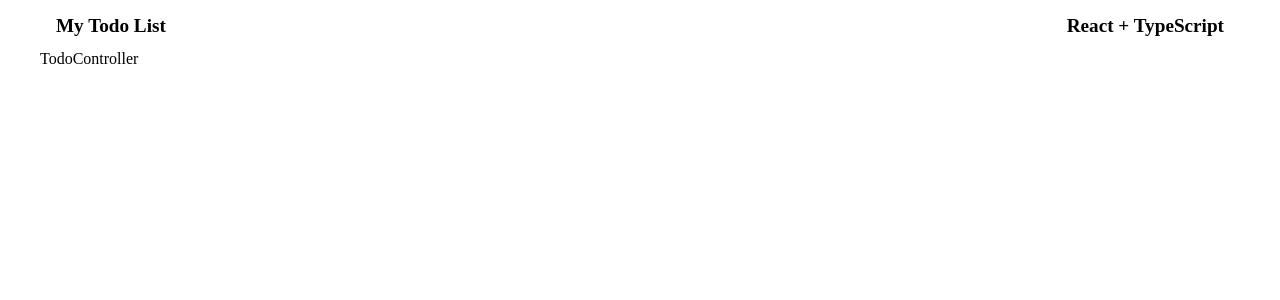
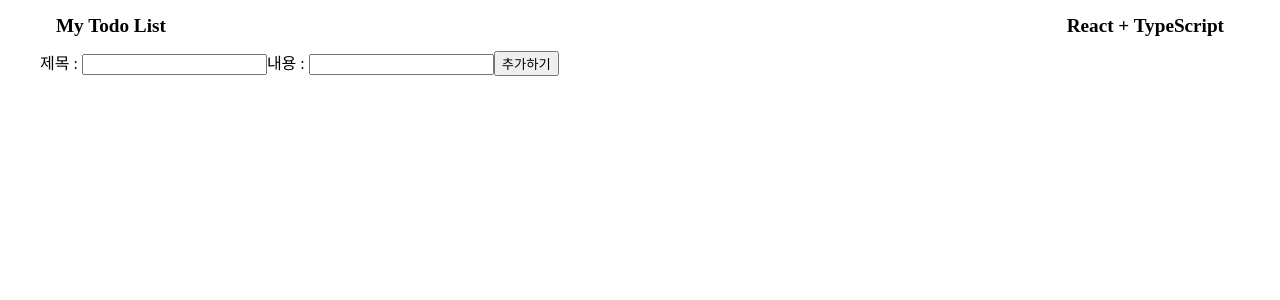
Before and after one commit to ugyobppang/sparta-typescript-todo-list, a React (Vite) app: page / in a window 1280 px wide. Shown: the top 300 px of the page. Built offline with nearby package versions, Linux system fonts and the light colour scheme.

Commit message:
feat: TodoSubmit 컴포넌트 생성

```diff
--- a/src/components/todo/TodoController.tsx
+++ b/src/components/todo/TodoController.tsx
@@ -1,3 +1,9 @@
+import TodoSubmit from './TodoSubmit';
+
 export default function TodoController() {
-  return <main>TodoController</main>;
+  return (
+    <main>
+      <TodoSubmit />
+    </main>
+  );
 }
--- /dev/null
+++ b/src/components/todo/TodoSubmit.tsx
@@ -0,0 +1,13 @@
+export default function TodoSubmit() {
+  return (
+    <section>
+      <form>
+        <label>제목 : </label>
+        <input type="text" name="title" />
+        <label>내용 : </label>
+        <input type="text" name="content" />
+        <button>추가하기</button>
+      </form>
+    </section>
+  );
+}
```
